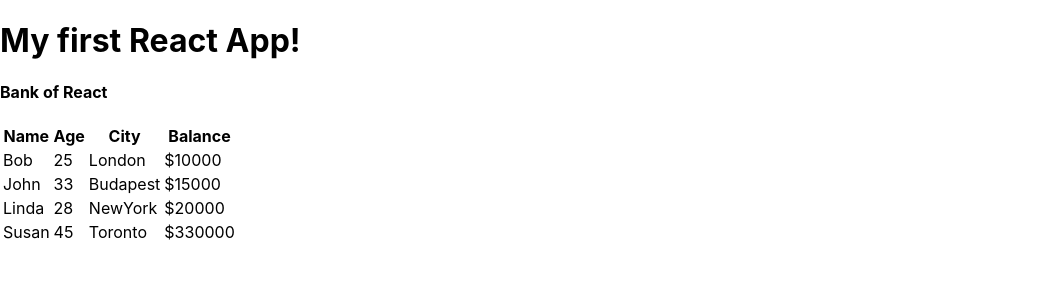
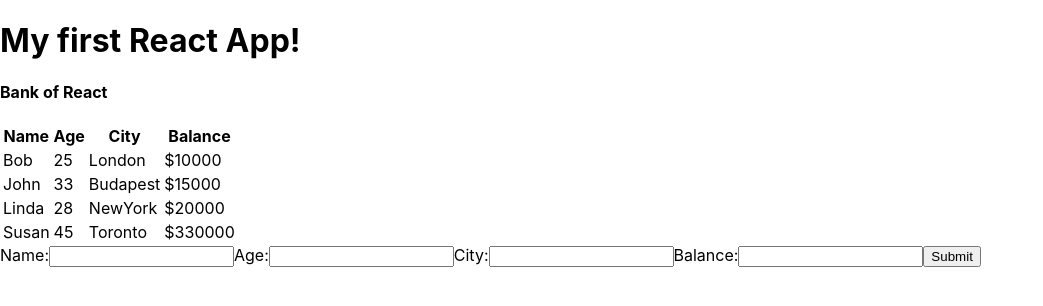
Before and after one commit to Ldaruu/JsPracc, a React (Create React App) app in the folder BankAccount-React/bankaccount/: page / in a window 1280 px wide. Shown: the top 306 px of the page, without its empty margins (0-1043 px from the left). Built offline with nearby package versions, Linux system fonts and the light colour scheme.

Commit message:
feat(form added)

```diff
--- a/BankAccount-React/bankaccount/src/Accounts.js
+++ b/BankAccount-React/bankaccount/src/Accounts.js
@@ -3,24 +3,30 @@
 const Accounts =({accounts})=>{
     const accList = accounts.map(account => {
         return(
+
             <tr className="acc" key={account.id}>
                 <td> {account.name}</td>
                 <td> {account.age}</td>
                 <td> {account.city}</td>
                 <td> ${account.balance}</td>
             </tr>
+
         )
     })
     return(
      <div className="acc-list">
          <table>
+             <thead>
              <tr>
                  <th>Name</th>
                  <th>Age</th>
                  <th>City</th>
                  <th>Balance</th>
              </tr>
+             </thead>
+             <tbody>
              {accList}
+             </tbody>
          </table>
 
      </div>
--- /dev/null
+++ b/BankAccount-React/bankaccount/src/AddAccount.js
@@ -0,0 +1,38 @@
+import React,{Component} from 'react';
+
+class AddAcc extends Component{
+    state = {
+        name: null,
+        age: null,
+        city: null,
+        balance: null
+    }
+    handleChange = (e) => {
+        this.setState({
+            [e.target.id]: e.target.value
+        })
+    }
+    handleSubmint = (e) =>{
+        e.preventDefault();
+        console.log(this.state);
+    }
+    render(){
+        return(
+            <div>
+                <form onSubmit={this.handleSubmint}>
+                    <label htmlFor="name">Name:</label>
+                    <input type="text" id="name" onChange={this.handleChange} />
+                    <label htmlFor="age">Age:</label>
+                    <input type="text" id="age" onChange={this.handleChange} />
+                    <label htmlFor="city">City:</label>
+                    <input type="text" id="city" onChange={this.handleChange} />
+                    <label htmlFor="balance">Balance:</label>
+                    <input type="text" id="balance" onChange={this.handleChange} />
+                    <button>Submit</button>
+                </form>
+            </div>
+        )
+    }
+}
+
+export default AddAcc
--- a/BankAccount-React/bankaccount/src/App.js
+++ b/BankAccount-React/bankaccount/src/App.js
@@ -1,5 +1,6 @@
 import React, { Component } from 'react';
 import Accounts from './Accounts';
+import AddAccount from './AddAccount';
 
 
 class App extends Component {
@@ -17,6 +18,7 @@
        <h1>My first React App!</h1>
        <h4>Bank of React</h4>
        <Accounts accounts={this.state.accounts}/>
+       <AddAccount/>
       </div>
     );
   }
```
